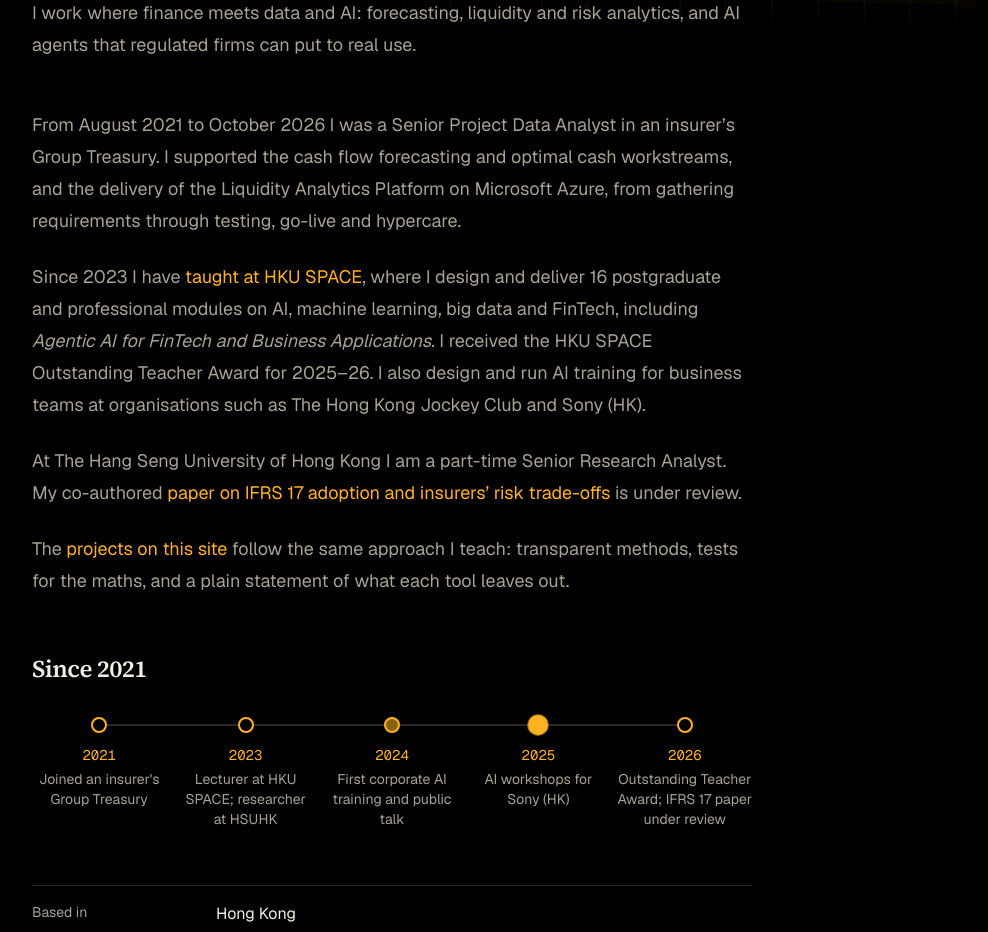
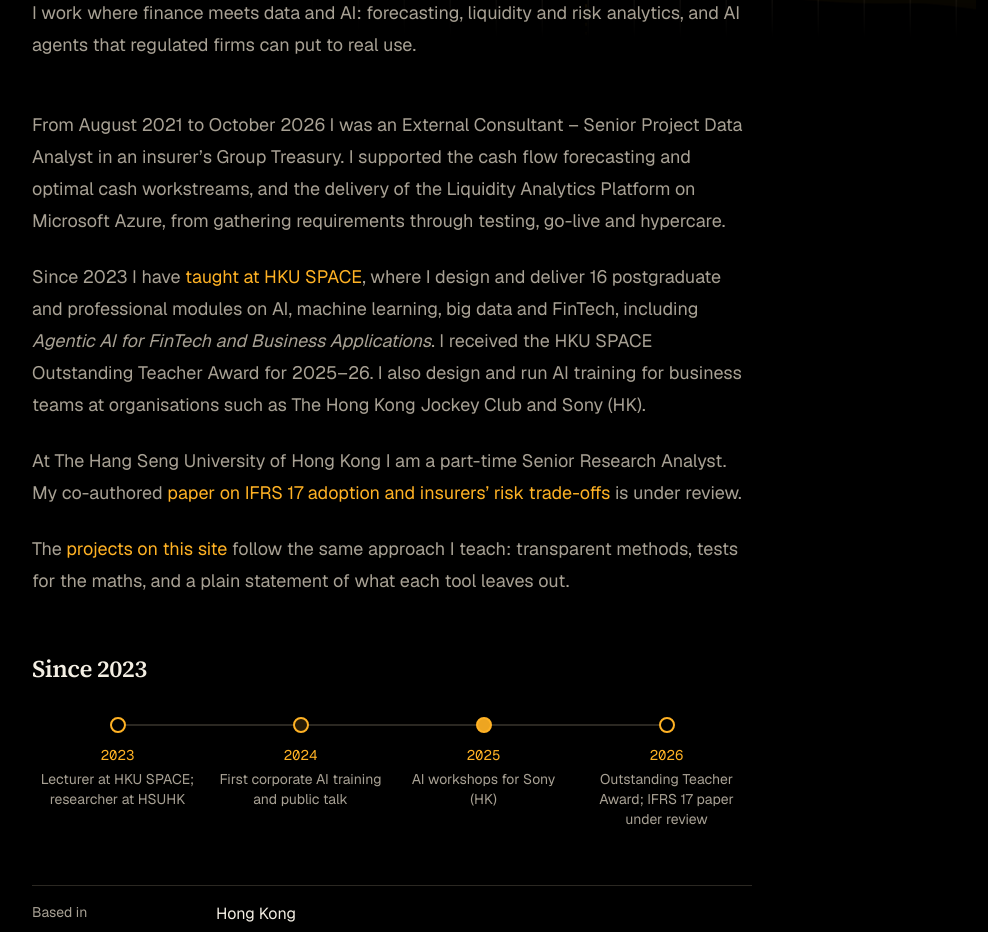
Before and after one commit to hk820/kenchoi.ai, a Next.js app: page /about in a window 1280 px wide. Shown: the part 340-1272 px from the top of the page, without its empty margins (248-1236 px from the left). Built offline with nearby package versions, Linux system fonts and the light colour scheme.

Commit message:
About: External Consultant, timeline from 2023; homepage: FDE

```diff
--- a/app/about/page.tsx
+++ b/app/about/page.tsx
@@ -38,7 +38,8 @@ export default function AboutPage() {
 
       <div className="mt-12 space-y-6 text-lg leading-8 text-muted">
         <p>
-          From August 2021 to October 2026 I was a Senior Project Data Analyst
+          From August 2021 to October 2026 I was an External Consultant &ndash;
+          Senior Project Data Analyst
           in an insurer&rsquo;s Group Treasury. I supported the cash flow forecasting
           and optimal cash workstreams, and the delivery of the Liquidity
           Analytics Platform on Microsoft Azure, from gathering requirements
--- a/app/page.tsx
+++ b/app/page.tsx
@@ -5,7 +5,7 @@ import Link from "next/link";
 import { FanChart } from "@/components/fan-chart";
 import { StrandsDiagram } from "@/components/strands-diagram";
 
-const roles = ["Machine learning engineer", "Data scientist", "Agentic AI developer"];
+const roles = ["Forward Deployed Engineer (FDE)", "Data Scientist", "Agentic AI Developer"];
 
 const photoSrc = "/images/ken.jpg";
 const stressTestPreviewSrc = "/images/stress-test-preview.png";
--- a/components/about-timeline.tsx
+++ b/components/about-timeline.tsx
@@ -1,8 +1,7 @@
-// About page: milestones since 2021. A comet runs along the line and
+// About page: milestones since 2023. A comet runs along the line and
 // lights each year as it passes (animation in globals.css).
 
 const milestones = [
-  { year: "2021", text: "Joined an insurer's Group Treasury" },
   { year: "2023", text: "Lecturer at HKU SPACE; researcher at HSUHK" },
   { year: "2024", text: "First corporate AI training and public talk" },
   { year: "2025", text: "AI workshops for Sony (HK)" },
@@ -22,7 +21,7 @@ export function AboutTimeline() {
         id="timeline-heading"
         className="font-serif text-2xl font-semibold tracking-tight text-foreground"
       >
-        Since 2021
+        Since 2023
       </h2>
       <div className="relative mt-8">
         {/* Line across (tablet and desktop) */}
@@ -50,7 +49,10 @@ export function AboutTimeline() {
           </span>
         </div>
 
-        <ol className="sm:grid sm:grid-cols-5 sm:gap-3">
+        <ol
+          className="sm:grid sm:gap-3"
+          style={{ gridTemplateColumns: `repeat(${n}, minmax(0, 1fr))` }}
+        >
           {milestones.map((m, i) => (
             <li
               key={m.year}
--- a/components/strands-diagram.tsx
+++ b/components/strands-diagram.tsx
@@ -15,7 +15,7 @@ const strands: {
   labelY: number;
   anchor: "start" | "middle" | "end";
 }[] = [
-  { id: "ml", label: "Machine Learning Engineer", cx: 142, cy: 118, drift: "kc-drift-1", labelX: 6, labelY: 24, anchor: "start" },
+  { id: "ml", label: "Forward Deployed Engineer (FDE)", cx: 142, cy: 118, drift: "kc-drift-1", labelX: 6, labelY: 24, anchor: "start" },
   { id: "ds", label: "Data Scientist", cx: 218, cy: 118, drift: "kc-drift-2", labelX: 354, labelY: 24, anchor: "end" },
   { id: "agentic", label: "Agentic AI Developer", cx: 180, cy: 184, drift: "kc-drift-3", labelX: 180, labelY: 300, anchor: "middle" },
 ];
@@ -120,7 +120,7 @@ export function StrandsDiagram() {
         viewBox="0 0 360 312"
         className="mx-auto w-full max-w-[360px]"
         role="img"
-        aria-label="Three overlapping circles: Machine Learning Engineer, Data Scientist and Agentic AI Developer. The highlighted circles show which roles the current example draws on."
+        aria-label="Three overlapping circles: Forward Deployed Engineer (FDE), Data Scientist and Agentic AI Developer. The highlighted circles show which roles the current example draws on."
       >
         {strands.map((s) => (
           <g key={s.id} className={s.drift}>
```
